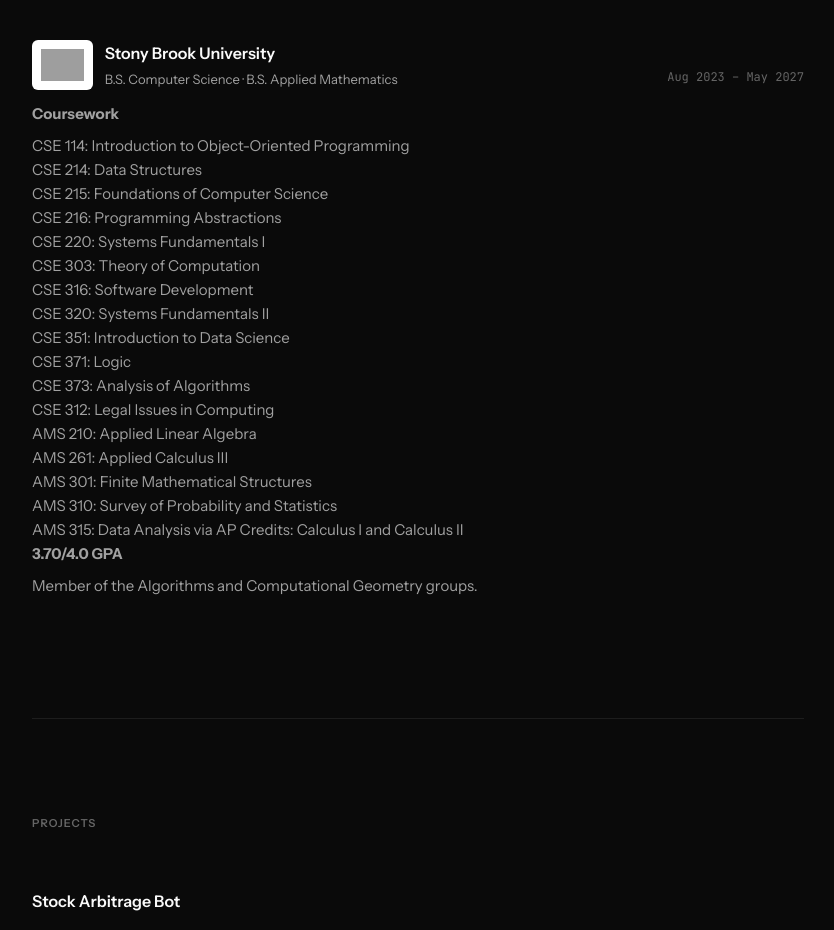
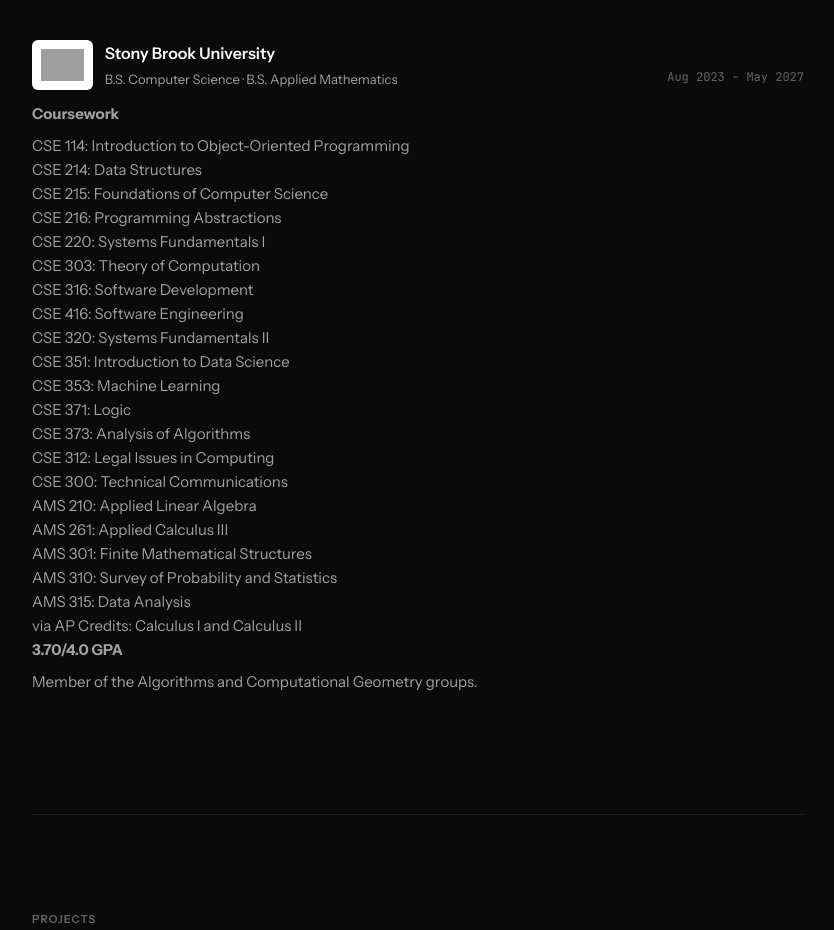
Before and after one commit to jakealessi/PortfolioWebsite, a React (Vite) app: page / in a window 1280 px wide. Shown: the part 1880-2810 px from the top of the page, without its empty margins (232-1066 px from the left). Built offline with nearby package versions, Linux system fonts and the light colour scheme; grey boxes are pictures that could not be loaded.

Commit message:
fixed missing line break

```diff
--- a/src/App.jsx
+++ b/src/App.jsx
@@ -388,18 +388,21 @@
   CSE 220: Systems Fundamentals I<br />
   CSE 303: Theory of Computation<br />
   CSE 316: Software Development<br />
+  CSE 416: Software Engineering<br />
   CSE 320: Systems Fundamentals II<br />
   CSE 351: Introduction to Data Science<br />
+  CSE 353: Machine Learning<br />
   CSE 371: Logic<br />
   CSE 373: Analysis of Algorithms<br />
   CSE 312: Legal Issues in Computing<br />
+  CSE 300: Technical Communications<br />
   AMS 210: Applied Linear Algebra<br />
   AMS 261: Applied Calculus III<br />
   AMS 301: Finite Mathematical Structures<br />
   AMS 310: Survey of Probability and Statistics<br />
-  AMS 315: Data Analysis
+  AMS 315: Data Analysis<br />
 
-  via AP Credits: Calculus I and Calculus II
+  via AP Credits: Calculus I and Calculus II<br />
 </p>
 <strong>3.70/4.0 GPA</strong>
 <p style={{ marginTop: '0.5rem' }}>
```
